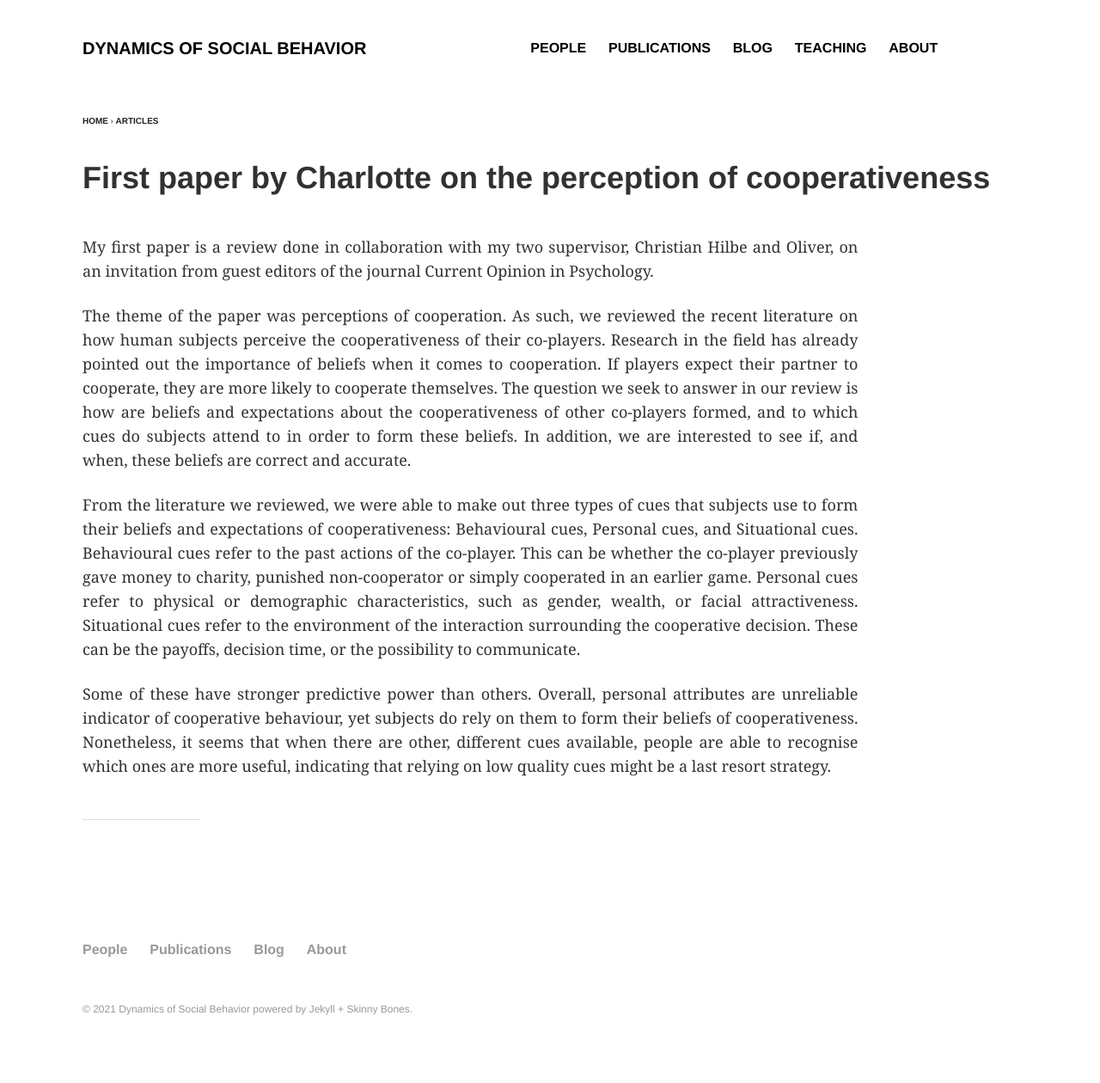
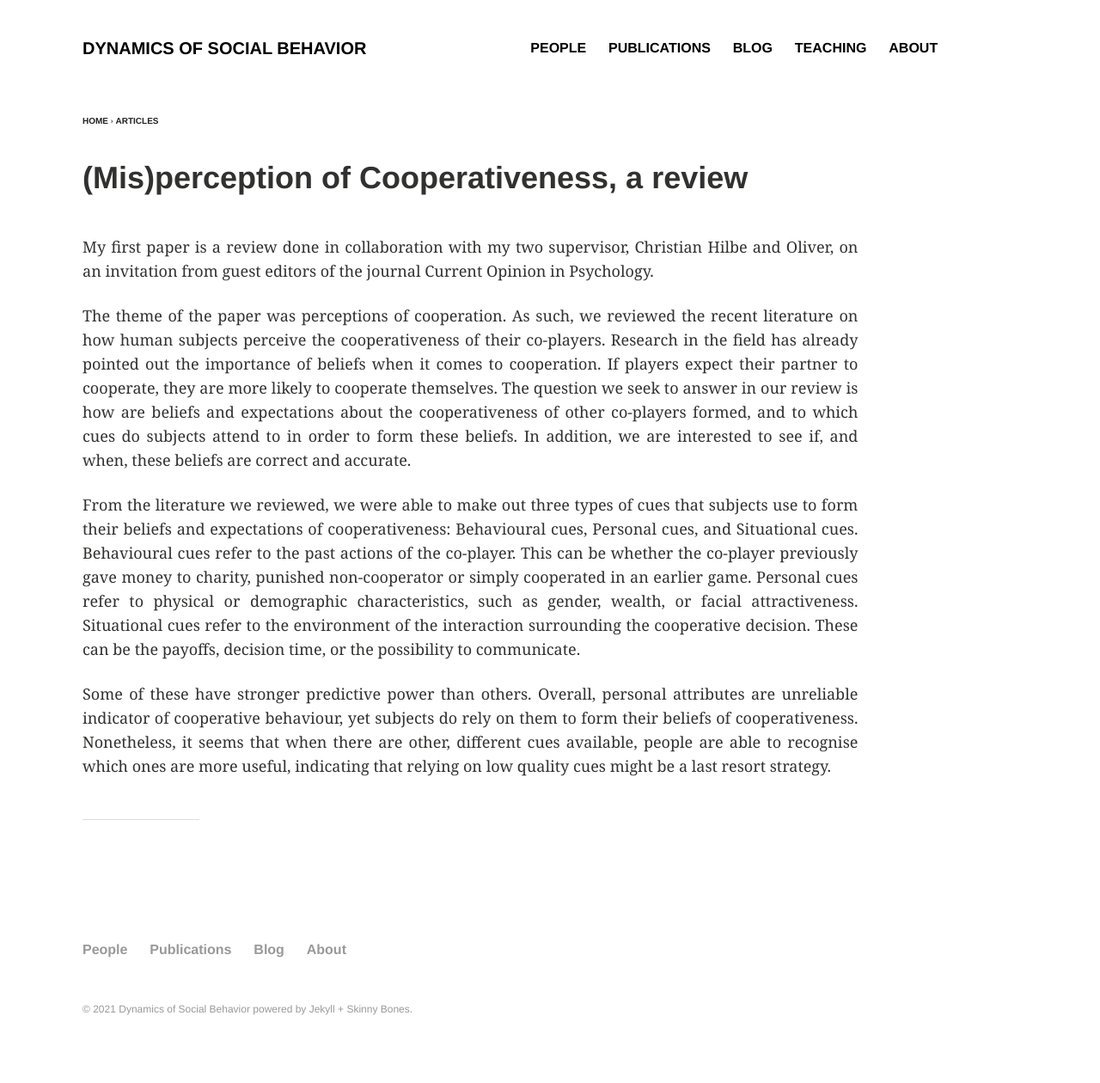
Before and after one commit to DYNOSOBs/social-behaviour, a Jekyll site: the page built from _posts/articles/2021-08-20-charlottepaper.md, in a window 1280 px wide. Shown: the whole page at 86% size. Built offline with Jekyll 4.4.1, drawn with Linux system fonts in a browser that asks for light colours.

Commit message:
changed the title

```diff
--- a/_posts/articles/2021-08-20-charlottepaper.md
+++ b/_posts/articles/2021-08-20-charlottepaper.md
@@ -1,6 +1,6 @@
 ---
 layout: article
-title: "First paper by Charlotte on the perception of cooperativeness"
+title: "(Mis)perception of Cooperativeness, a review"
 categories: articles
 excerpt: "Charlotte's first paper."
 modified: 2021-08-20
```
